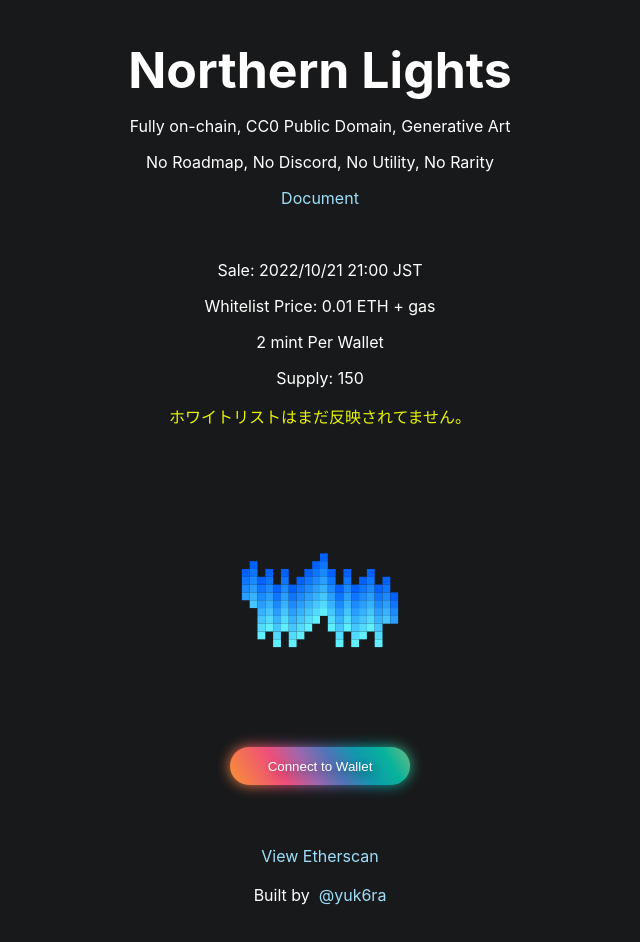
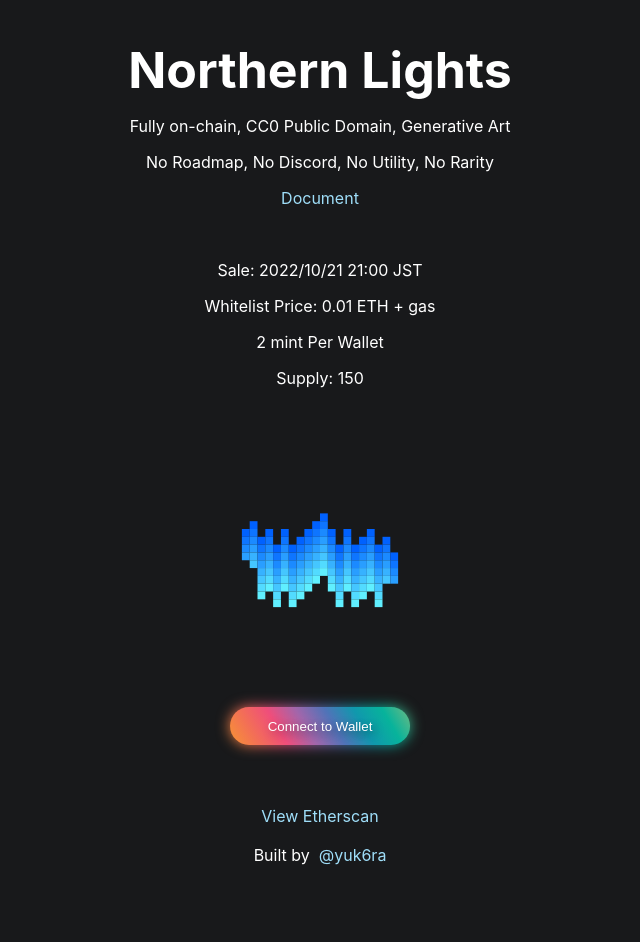
Before and after one commit to yuk6ra/aurora-minting, a React (Create React App) app: page / in a window 1280 px wide. Shown: the top 942 px of the page, without its empty margins (320-960 px from the left). Built offline with nearby package versions, Linux system fonts and the light colour scheme.

Commit message:
whitelist OK

```diff
--- a/src/App.js
+++ b/src/App.js
@@ -170,7 +170,7 @@ const App = () => {
             <p> Whitelist Price: 0.01 ETH + gas</p>
             <p> 2 mint Per Wallet</p>
             <p> Supply: 150</p>
-            <p className="warning">ホワイトリストはまだ反映されてません。</p>
+            {/* <p className="warning">ホワイトリストはまだ反映されてません。</p> */}
             <div className='banner-img'>
               <a href={OPENSEA_LINK}><img src={image}/></a>
             </div>
```
